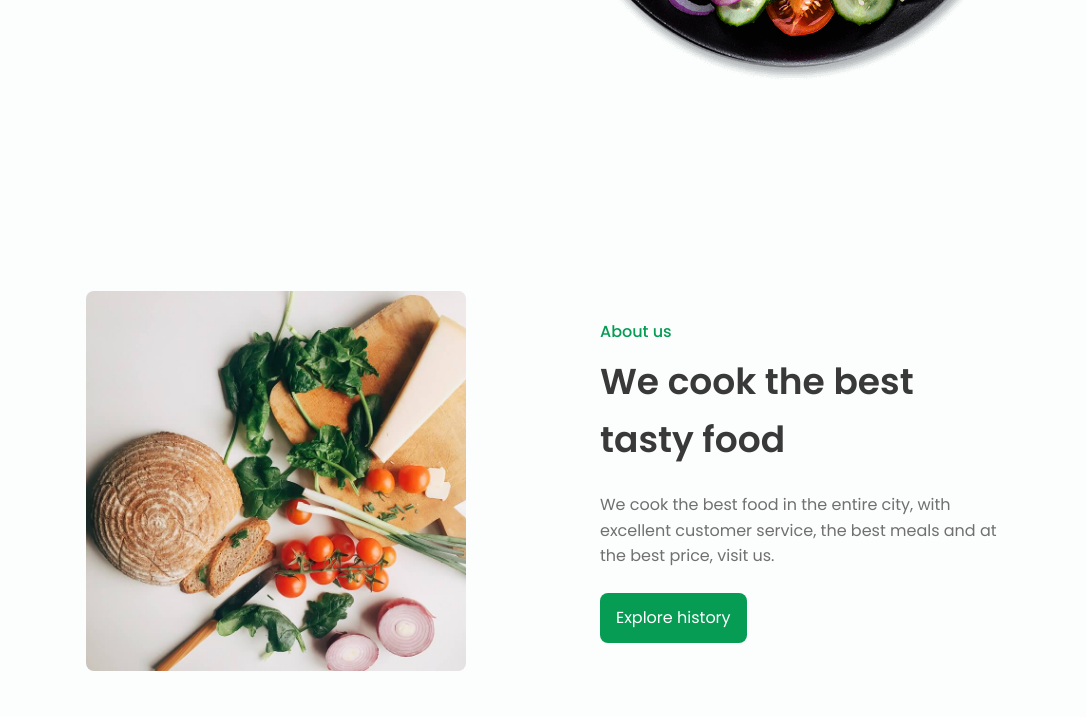
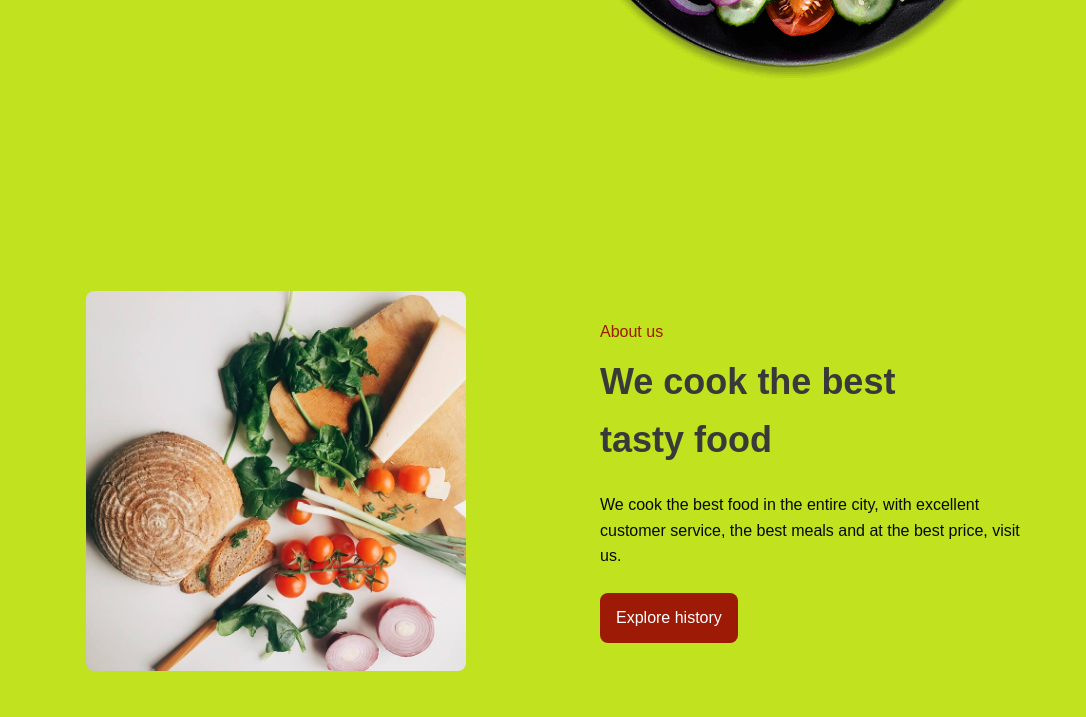
Before and after one commit to avamshireddy/Restaurant, a plain HTML site: page index.html in a window 1280 px wide. Shown: the part 477-1194 px from the top of the page, without its empty margins (96-1182 px from the left). Drawn offline with nearby package versions, Linux system fonts and the light colour scheme.

Commit message:
comit changes

```diff
--- a/assets/css/styles.css
+++ b/assets/css/styles.css
@@ -6,16 +6,16 @@
   --header-height: 3rem;
 
   /*========== Colors ==========*/
-  --first-color: #069C54;
+  --first-color: #9c1a06;
   --first-color-alt: #048654;
   --title-color: #393939;
-  --text-color: #707070;
-  --text-color-light: #A6A6A6;
-  --body-color: #FBFEFD;
-  --container-color: #FFFFFF;
+  --text-color: #080808;
+  --text-color-light: #060606;
+  --body-color: #c1e21e;
+  --container-color: hwb(0 6% 11%);
 
   /*========== Font and typography ==========*/
-  --body-font: 'Poppins', sans-serif;
+  --body-font: Arial, sans-serif;
   --biggest-font-size: 2.25rem;
   --h1-font-size: 1.5rem;
   --h2-font-size: 1.25rem;
@@ -64,10 +64,10 @@ html{
 
 /*========== Variables Dark theme ==========*/
 body.dark-theme{
-  --title-color: #F1F3F2;
-  --text-color: #C7D1CC;
-  --body-color: #1D2521;
-  --container-color: #27302C;
+  --title-color: #0a0a0a;
+  --text-color: #0b0b0b;
+  --body-color: #13dcb4;
+  --container-color:    #27302C;
 }
 
 /*========== Button Dark/Light ==========*/
@@ -226,7 +226,7 @@ img{
   justify-content: center;
   align-items: center;
   padding: .3rem;
-  background: rgba(6,156,84,.5);
+  background: rgba(209, 209, 212, 0.5);
   border-radius: .4rem;
   z-index: var(--z-tooltip);
   transition: .4s;
```
